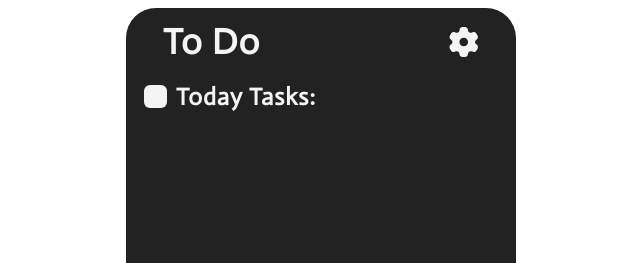
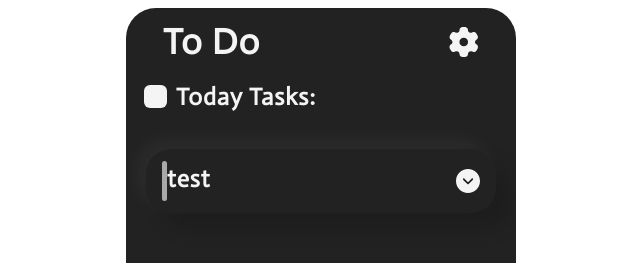
Before and after one commit to Denwa799/todo, a React (Create React App) app: page / in a window 1280 px wide. Shown: the top 263 px of the page, without its empty margins (319-959 px from the left). Built offline with nearby package versions, Linux system fonts and the light colour scheme.

Commit message:
Добавляет карточку

```diff
--- a/src/App.module.css
+++ b/src/App.module.css
@@ -5,4 +5,9 @@
   border-radius: 30px;
   color: var(--primary-color-1);
   background-color: var(--background-color-1);
+  overflow-y: scroll;
 }
+
+.App::-webkit-scrollbar {
+  width: 1px;
+}
--- /dev/null
+++ b/src/UI/AppAccordion/index.tsx
@@ -0,0 +1,33 @@
+import { FC } from 'react';
+import {
+  Accordion,
+  AccordionDetails,
+  AccordionSummary,
+  Typography,
+} from '@mui/material';
+import { THEME } from 'constants/theme';
+import { AppMoreIcon } from 'assets/icons/AppMoreIcon';
+import { AppVerticalLine } from 'UI/AppVerticalLine';
+import { IAppAccordion } from './types';
+import styles from './styles.module.css';
+
+export const AppAccordion: FC<IAppAccordion> = ({ title, children }) => {
+  const sx = {
+    backgroundColor: THEME.backgroundColor1,
+    color: THEME.primaryColor1,
+    boxShadow: THEME.shadow1,
+  };
+
+  return (
+    <Accordion className={styles.AppAccordion} sx={sx} square>
+      <AccordionSummary
+        className={styles.AccordionSummary}
+        expandIcon={<AppMoreIcon color="primary" />}
+      >
+        <AppVerticalLine />
+        <Typography className={styles.title}>{title}</Typography>
+      </AccordionSummary>
+      <AccordionDetails>{children}</AccordionDetails>
+    </Accordion>
+  );
+};
--- /dev/null
+++ b/src/UI/AppAccordion/styles.module.css
@@ -0,0 +1,16 @@
+.AppAccordion {
+  border-radius: var(--radius-1);
+}
+
+.AccordionSummary {
+  min-height: 79px;
+  padding-right: 37px;
+}
+
+.title {
+  width: 240px;
+  margin-left: 13px;
+  text-overflow: ellipsis;
+  overflow: hidden;
+  white-space: nowrap;
+}
--- /dev/null
+++ b/src/UI/AppAccordion/types.ts
@@ -0,0 +1,6 @@
+import { ReactNode } from 'react';
+
+export interface IAppAccordion {
+  title: string;
+  children: ReactNode;
+}
--- /dev/null
+++ b/src/UI/AppVerticalLine/index.tsx
@@ -0,0 +1,14 @@
+import { THEME } from 'constants/theme';
+import { FC } from 'react';
+import { IAppVerticalLine } from './types';
+
+export const AppVerticalLine: FC<IAppVerticalLine> = ({
+  color = THEME.primaryColor2,
+  width = 5,
+  height = 40,
+  borderRadius = 3,
+}) => {
+  return (
+    <span style={{ backgroundColor: color, width, height, borderRadius }} />
+  );
+};
--- /dev/null
+++ b/src/UI/AppVerticalLine/types.ts
@@ -0,0 +1,6 @@
+export interface IAppVerticalLine {
+  color?: string;
+  width?: number;
+  height?: number;
+  borderRadius?: number;
+}
--- /dev/null
+++ b/src/assets/icons/AppMoreIcon.tsx
@@ -0,0 +1,9 @@
+import { SvgIcon, SvgIconProps } from '@mui/material';
+
+export const AppMoreIcon = (props: SvgIconProps) => {
+  return (
+    <SvgIcon {...props} viewBox="0 0 21 21">
+      <path d="M10.5 0C16.2855 0 21 4.704 21 10.5C21 16.2855 16.2855 21 10.5 21C4.704 21 0 16.2855 0 10.5C0 4.704 4.704 0 10.5 0ZM7.413 8.4315C7.1085 8.1165 6.6045 8.1165 6.3 8.421C5.985 8.736 5.985 9.2295 6.3 9.534L9.9435 13.1985C10.0905 13.3455 10.29 13.4295 10.5 13.4295C10.71 13.4295 10.9095 13.3455 11.0565 13.1985L14.7 9.534C14.8575 9.387 14.931 9.1875 14.931 8.988C14.931 8.778 14.8575 8.5785 14.7 8.421C14.385 8.1165 13.8915 8.1165 13.587 8.4315L10.5 11.529L7.413 8.4315Z" />
+    </SvgIcon>
+  );
+};
--- a/src/constants/theme.ts
+++ b/src/constants/theme.ts
@@ -9,4 +9,7 @@ export const THEME = {
   blueColor1: '#366eff',
   yellowColor1: '#ffeb33',
   greenColor1: '#10c200',
+
+  shadow1:
+    '16px 16px 20px rgba(0, 0, 0, 0.15), -8px -8px 20px rgba(255, 255, 255, 0.05);',
 };
--- a/src/index.css
+++ b/src/index.css
@@ -15,5 +15,6 @@
   --shadow-1: 16px 16px 20px rgba(0, 0, 0, 0.15),
     -8px -8px 20px rgba(255, 255, 255, 0.05);
 
-  --radius: 25px;
+  --radius-1: 25px;
+  --radius-2: 40px;
 }
--- /dev/null
+++ b/src/layouts/AppVerticalMargins/index.tsx
@@ -0,0 +1,11 @@
+import { FC } from 'react';
+import { IAppVerticalMargins } from './types';
+
+export const AppVerticalMargins: FC<IAppVerticalMargins> = ({
+  children,
+  margin,
+}) => {
+  return (
+    <div style={{ marginTop: margin, marginBottom: margin }}>{children}</div>
+  );
+};
--- /dev/null
+++ b/src/layouts/AppVerticalMargins/types.ts
@@ -0,0 +1,6 @@
+import { ReactNode } from 'react';
+
+export interface IAppVerticalMargins {
+  children: ReactNode;
+  margin: number;
+}
--- a/src/pages/Main/index.tsx
+++ b/src/pages/Main/index.tsx
@@ -3,12 +3,28 @@ import { AppContainer } from 'layouts/AppContainer';
 import { AppHeadBar } from 'components/AppHeadBar';
 import { AppCheckbox } from 'UI/AppCheckbox';
 import { FormControlLabel } from '@mui/material';
+import { AppAccordion } from 'UI/AppAccordion';
+import { AppVerticalMargins } from 'layouts/AppVerticalMargins';
 
 export const MainPage: FC = () => {
   return (
     <AppContainer>
       <AppHeadBar title="To Do" />
       <FormControlLabel control={<AppCheckbox />} label="Today Tasks:" />
+      <AppVerticalMargins margin={32}>
+        <AppAccordion title="test">
+          <div>
+            <div>children</div>
+            <div>children</div>
+            <div>children</div>
+            <div>children</div>
+            <div>children</div>
+            <div>children</div>
+            <div>children</div>
+            <div>children</div>
+          </div>
+        </AppAccordion>
+      </AppVerticalMargins>
     </AppContainer>
   );
 };
```
